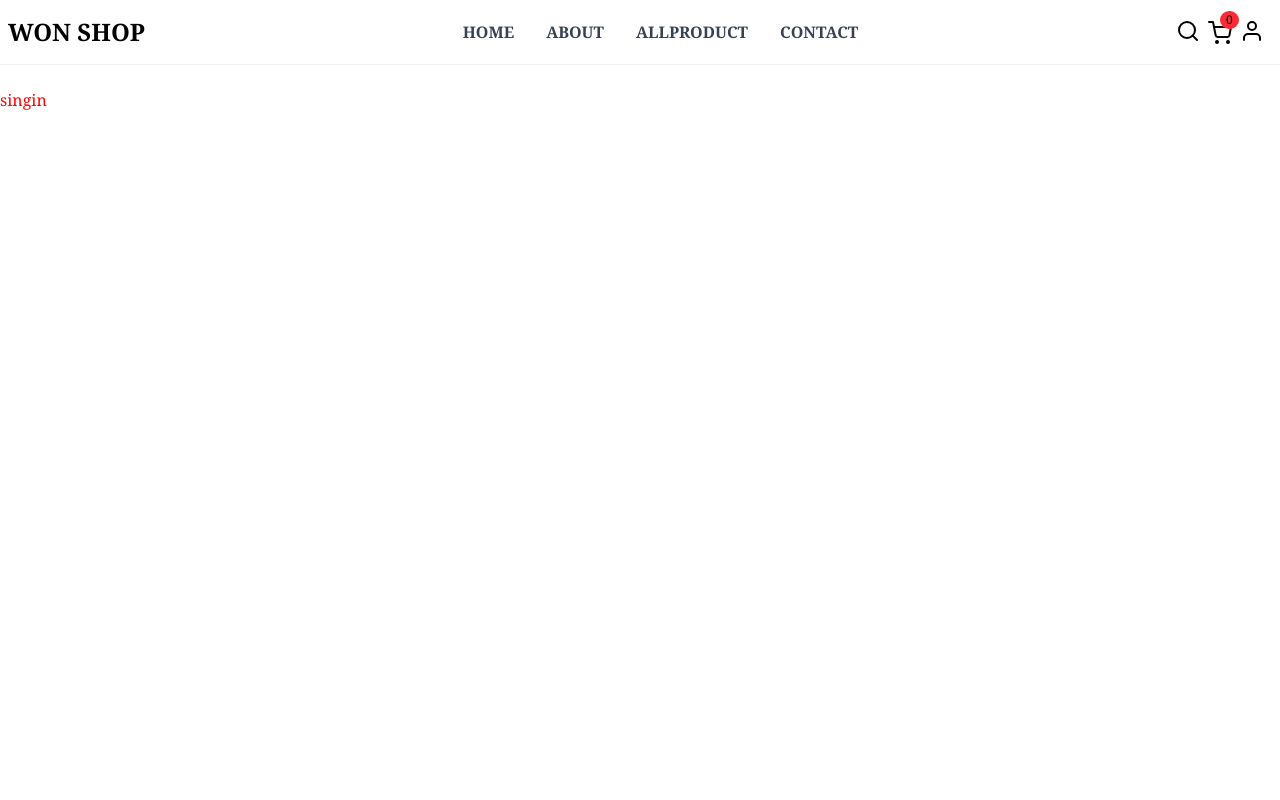
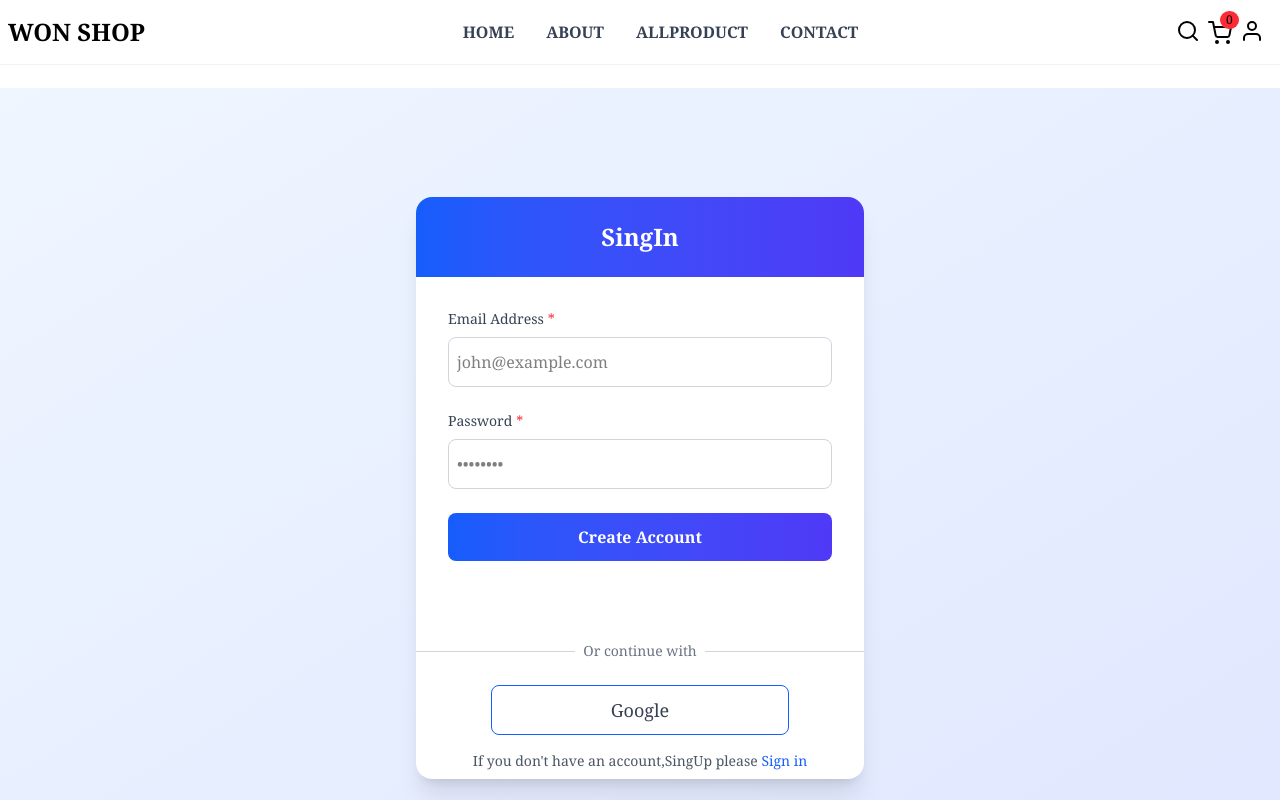
Before and after one commit to Sahadat-Hossen1/Ecommerce-Frontend, a React (Vite) app: page /singin in a window 1280 px wide. Shown: the top 800 px of the page. Built offline with nearby package versions, Linux system fonts and the light colour scheme; no server answers.

Commit message:
signUp ,signIn,signOut done

```diff
--- a/src/Components/ContextApi/AuthContext.jsx
+++ b/src/Components/ContextApi/AuthContext.jsx
@@ -1,23 +1,76 @@
-import React, {useContext, useState } from 'react'
-import { createContext } from 'react';
-import app from '../FirebaseConfig/FirebaseConfig';
-import {getAuth} from "firebase/auth"
+import React, { useContext, useEffect, useState } from "react";
+import { createContext } from "react";
+import app from "../FirebaseConfig/FirebaseConfig";
+import {
+  createUserWithEmailAndPassword,
+  getAuth,
+  onAuthStateChanged,
+  signInWithEmailAndPassword,
+  updateProfile,
+  signOut,
+} from "firebase/auth";
 
-
-
-export const Auth_Data_Context=createContext({})
-export default function AuthContext({children}) {
+export const Auth_Data_Context = createContext({});
+export default function AuthContext({ children }) {
   const auth = getAuth(app);
 
+  const [User, setUser] = useState(null);
+  //tracking user
+  useEffect(() => {
+    onAuthStateChanged(auth, (currentUser) => {
+      if (currentUser) {
+        // console.log(currentUser);
+        setUser(currentUser);
+      }
+    });
+  }, []);
 
-const [User,setUser]=useState(false)
-//sending all variable to other components
- const Auth_info={User,setUser,auth}
+  //user singup
+
+  const handleSingUpUser = async (name, email, password) => {
+    const userCredential = await createUserWithEmailAndPassword(
+      auth,
+      email,
+      password
+    );
+    const user = userCredential.user;
+    if (user) {
+      return await updateProfile(auth.currentUser, {
+        displayName: name,
+      });
+    }
+    return user;
+  };
+  //SingIn
+  const handleSingIn = async (email, password) => {
+    const userCredential = await signInWithEmailAndPassword(
+      auth,
+      email,
+      password
+    );
+    return userCredential;
+  };
+  //logout
+  const handleSingOut = async () => {
+    const singOut = await signOut(auth);
+    setUser(null);
+    return singOut;
+  };
+  //sending all variable to other components
+  const Auth_info = {
+    User,
+    setUser,
+    handleSingUpUser,
+    handleSingIn,
+    handleSingOut,
+  };
   return (
-    <Auth_Data_Context.Provider value={Auth_info}>{children} </Auth_Data_Context.Provider>
-  )
+    <Auth_Data_Context.Provider value={Auth_info}>
+      {children}{" "}
+    </Auth_Data_Context.Provider>
+  );
 }
 //for exprot auth-data-context
-export const use_Auth_Data_Context=()=>{
-  return useContext(Auth_Data_Context)
-}
+export const use_Auth_Data_Context = () => {
+  return useContext(Auth_Data_Context);
+};
--- a/src/Pages/Profile/Profile.jsx
+++ b/src/Pages/Profile/Profile.jsx
@@ -1,12 +1,19 @@
-import React, { useContext } from 'react'
-import { Auth_Data_Context } from '../../Components/ContextApi/AuthContext'
-import { useNavigate } from 'react-router-dom'
+import React from "react";
+import { use_Auth_Data_Context } from "../../Components/ContextApi/AuthContext";
+import { useNavigate } from "react-router-dom";
 
 export default function Profile() {
-  const {user}=useContext(Auth_Data_Context)
+  const { User,handleSingOut } = use_Auth_Data_Context();
+    const navigate = useNavigate();
 
-
+  const SignOut=()=>{
+handleSingOut()
+navigate('/')
+  }
   return (
-    <div>Profile {user}</div>
-  )
+    <div>
+      <h1>Profile user name:{User?.displayName} </h1>
+      <button onClick={SignOut}> singOut</button>
+    </div>
+  );
 }
--- a/src/Pages/SingIn/SingIn.jsx
+++ b/src/Pages/SingIn/SingIn.jsx
@@ -1,9 +1,134 @@
-import React from 'react'
+import React, { useState } from "react";
+import { use_Auth_Data_Context } from "./../../Components/ContextApi/AuthContext";
+import { useNavigate } from "react-router-dom";
 
-export default function SingIn() {
+export default function SignUp() {
+  //class name
+  const inputClassName =
+    "w-full  py-2.5 md:py-3 pl-2  text-sm md:text-base border border-gray-300 rounded-lg focus:ring-2 focus:ring-blue-500 focus:border-transparent transition-all duration-200";
+  const labelClassName = "block text-sm font-medium text-gray-700";
+  //auth-data-context
+  const { handleSingIn } = use_Auth_Data_Context();
+  //
+  const [error, setError] = useState("");
+  //
+  const navigate = useNavigate();
+  //
+  const handleSubmit = (e) => {
+    e.preventDefault();
+    const form = e.target;
+    const email = form.email.value;
+    const password = form.password.value;
+
+    //
+    handleSingIn(email, password)
+      .then(() => {
+        alert("user successfully singIn");
+        form.reset();
+        setError("");
+        navigate("/profile");
+      })
+      .catch((error) => {
+        setError(error.message);
+
+        // console.log(error);
+      });
+  };
+
   return (
-    <div className='text-primary'>
-singin
+    <div className="min-h-screen bg-gradient-to-br from-blue-50 to-indigo-100 flex items-center justify-center p-2 md:p-4">
+      <div className="w-full max-w-md mx-2">
+        <div className="bg-white rounded-xl md:rounded-2xl shadow-lg md:shadow-xl overflow-hidden">
+          <div className="bg-gradient-to-r from-blue-600 to-indigo-600 px-4 md:px-8 py-5 md:py-6">
+            <h1 className="text-xl md:text-2xl font-bold text-white text-center">
+              SingIn
+            </h1>
+          </div>
+
+          {/* Form */}
+          <form
+            onSubmit={handleSubmit}
+            className="p-4 md:p-8 space-y-4 md:space-y-6"
+          >
+            {/* Email Field */}
+            <div className="space-y-1 md:space-y-2">
+              <label className={`${labelClassName}`}>
+                Email Address
+                <span className="text-red-500 ml-1">*</span>
+              </label>
+              <input
+                type="email"
+                name="email"
+                placeholder="john@example.com"
+                className={`${inputClassName}`}
+                required
+              />
+            </div>
+
+            {/* Password Field */}
+            <div className="space-y-1 md:space-y-2">
+              <label className={`${labelClassName}`}>
+                Password
+                <span className="text-red-500 ml-1">*</span>
+              </label>
+
+              <input
+                type="password"
+                name="password"
+                placeholder="••••••••"
+                minLength="8"
+                className={`${inputClassName}`}
+                required
+              />
+            </div>
+
+            {/* Submit Button */}
+            <button
+              type="submit"
+              className="w-full bg-gradient-to-r from-blue-600 to-indigo-600 text-white font-semibold py-2.5 md:py-3 px-4 rounded-lg hover:from-blue-700 hover:to-indigo-700 focus:ring-4 focus:ring-blue-200 transition-all duration-200 active:scale-[0.98] md:hover:-translate-y-0.5 text-sm md:text-base"
+            >
+              Create Account
+            </button>
+            <p className="text-red-700 text-center">{error} </p>
+            {/* {error && } */}
+          </form>
+
+          {/* Divider */}
+          <div className="relative my-4 md:my-6">
+            <div className="absolute inset-0 flex items-center">
+              <div className="w-full border-t border-gray-300"></div>
+            </div>
+            <div className="relative flex justify-center text-xs md:text-sm">
+              <span className="px-2 bg-white text-gray-500">
+                Or continue with
+              </span>
+            </div>
+          </div>
+
+          {/* Social Login - Stack on mobile, side by side on tablet/desktop */}
+          <div className="w-full flex justify-center">
+            <button
+              type="button"
+              className=" w-2/3 flex items-center justify-center text-sm md:text-lg font-medium text-gray-700 hover:text-gray-800 border border-blue-600 rounded-lg  py-2 md:py-2.5 hover:bg-blue-600 transition-all duration-200"
+            >
+              Google
+            </button>
+          </div>
+
+          {/* Login Link */}
+          <div className="text-center py-2 md:pt-4">
+            <p className="text-xs md:text-sm text-gray-600">
+              If you don't have an account,SingUp please{" "}
+              <a
+                href="#"
+                className="font-medium text-blue-600 hover:text-blue-800"
+              >
+                Sign in
+              </a>
+            </p>
+          </div>
+        </div>
+      </div>
     </div>
-  )
+  );
 }
--- a/src/Pages/SingUp/SingUp.jsx
+++ b/src/Pages/SingUp/SingUp.jsx
@@ -1,17 +1,20 @@
-import React, { useEffect, useState } from "react";
-import { createUserWithEmailAndPassword, updateProfile } from "firebase/auth";
-import app from "../../Components/FirebaseConfig/FirebaseConfig";
-import { use_Auth_Data_Context } from "../../Components/ContextApi/AuthContext";
+import React, { useState } from "react";
+import { use_Auth_Data_Context } from './../../Components/ContextApi/AuthContext';
+import { useNavigate } from "react-router-dom";
+
 
 export default function SignUp() {
   //class name
   const inputClassName =
     "w-full  py-2.5 md:py-3 pl-2  text-sm md:text-base border border-gray-300 rounded-lg focus:ring-2 focus:ring-blue-500 focus:border-transparent transition-all duration-200";
   const labelClassName = "block text-sm font-medium text-gray-700";
-//auth-data-context
-const {auth}=use_Auth_Data_Context()
-  const [FormData, setFormData] = useState({});
-
+  //auth-data-context
+  const { handleSingUpUser } = use_Auth_Data_Context();
+  //
+  const [error, setError] = useState("");
+  //
+  const navigate=useNavigate();
+  //
   const handleSubmit = (e) => {
     e.preventDefault();
     const form = e.target;
@@ -19,29 +22,21 @@ const {auth}=use_Auth_Data_Context()
     const email = form.email.value;
     const age = form.age.value;
     const password = form.password.value;
-    const formObj = {
-      name: name,
-      email: email,
-      age: age,
-      password: password,
-    };
-    setFormData(formObj);
 
-    //for authentication
-    createUserWithEmailAndPassword(auth, email, password)
-      .then((userCredential) => {
-        const user = userCredential.user;
-        if(user){
-            return updateProfile(auth.currentUser,{
-              displayName:name
-            })
-        }
-      }
-    ).then(()=>{
-      alert("user successfully singup")
-      console.log(auth.currentUser)
-    }).catch((error) => console.log(error));
-      form.reset()
+//
+    handleSingUpUser(name, email, password)
+      .then(() => {
+        alert("user successfully singup");
+        form.reset();
+        setError('')
+        navigate('/')
+
+      })
+      .catch((error) => {
+        setError(error.message);
+
+        // console.log(error);
+      });
   };
 
   return (
@@ -135,6 +130,8 @@ const {auth}=use_Auth_Data_Context()
             >
               Create Account
             </button>
+            <p className="text-red-700 text-center">{error} </p>
+            {/* {error && } */}
           </form>
 
           {/* Divider */}
```
